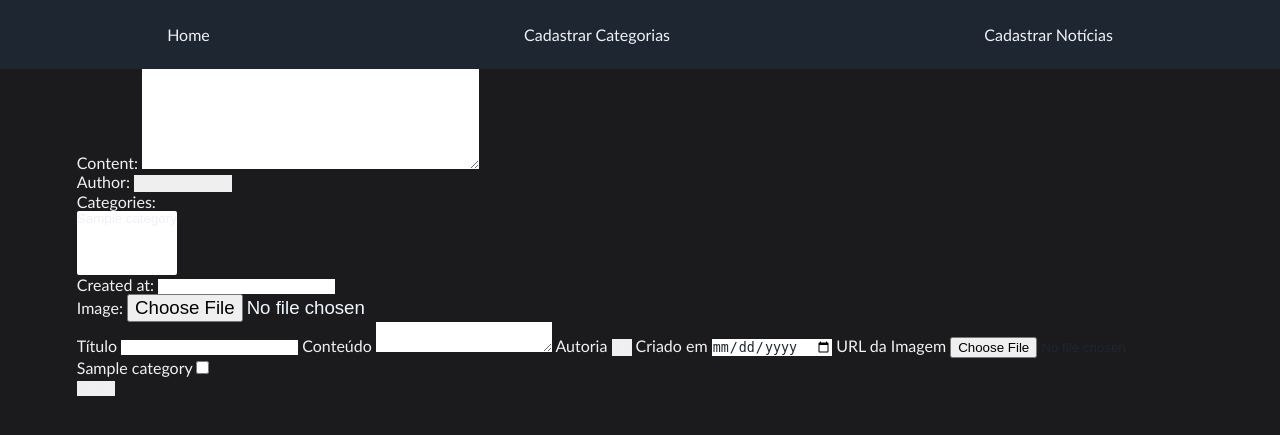
After one commit to mariacarolarm/Spotnews, a Django app: page /news/ in a window 1280 px wide. The commit adds this page. Shown: the top 435 px of the page. Run offline with Django 4.2, Linux system fonts and the light colour scheme; tables that the repository leaves empty hold one stand-in row (values such as "Sample post"); lists and menus that the app fills with data are empty.

Commit message:
feat: setimo requisito

```diff
--- a/news/models.py
+++ b/news/models.py
@@ -41,3 +41,16 @@ class CategoryForm(forms.ModelForm):
     class Meta:
         model = Category
         fields = ['name']
+
+
+class NewsForm(forms.ModelForm):
+    class Meta:
+        model = News
+        fields = [
+            'title',
+            'content',
+            'author',
+            'categories',
+            'created_at',
+            'image'
+            ]
--- a/news/templates/categories_form.html
+++ b/news/templates/categories_form.html
@@ -12,12 +12,12 @@
           <li><a href="{% url 'categories-form' %}">Cadastrar Categorias</a></li>
       </ul>
     </header>
-    <div>
+    <div class="categories-form">
       <form method="post" action="{% url 'categories-form' %}">
         {% csrf_token %}
         {{ form.as_p }}
       <label for="id_name">Nome</label>
-      <input type="text" name="name" maxlength="200" required>
+      <input type="text" name="name" maxlength="200" required id="id_name">
       <button type="submit">Salvar</button>
     </div>
 {% endblock %}
--- /dev/null
+++ b/news/templates/news_form.html
@@ -0,0 +1,42 @@
+{% extends 'base.html' %}
+{% load static %}
+
+{% block title %}
+  Formulário para Nova Notícia
+{% endblock %}
+
+{% block content %}
+    <header class="header">
+      <ul class="header-links">
+          <li><a href="{% url 'home-page' %}">Home</a></li>
+          <li><a href="{% url 'categories-form' %}">Cadastrar Categorias</a></li>
+          <li><a href="{% url 'news-form' %}">Cadastrar Notícias</a></li>
+      </ul>
+    </header>
+    <div>
+      <form method="post" action="{% url 'news-form' %}" enctype="multipart/form-data">
+        {% csrf_token %}
+        {{ form.as_p }}
+      <label for="id_title">Título</label>
+      <input type="text" name="title">
+      <label for="id_content">Conteúdo</label>
+      <textarea name="content" id=""></textarea>
+      <label for="id_author">Autoria</label>
+      <select name="author" id="">
+        {% for user in form %}
+        <option value=""></option>
+        {% endfor %}
+      </select>
+      <label for="id_created_at">Criado em </label>
+      <input type="date" name="created_at" id="">
+      <label for="id_image">URL da Imagem</label>
+      <input type="file" name="image">
+        {% for category in categories.all %}
+      <section>
+        <label for="id_categories_">{{ category.name }}</label>
+        <input type="checkbox" name="categories" value="{{ category.id }}">
+      </section>
+        {% endfor %}
+      <button type="submit">Salvar</button>
+    </div>
+{% endblock %}
--- a/news/urls.py
+++ b/news/urls.py
@@ -1,8 +1,9 @@
 from django.urls import path
-from .views import index, new_category, news
+from .views import index, new_category, new_news, news
 
 urlpatterns = [
   path('', index, name='home-page'),
   path('news/<int:id>/', news, name='news-details-page'),
   path('categories/', new_category, name='categories-form'),
+  path('news/', new_news, name='news-form')
 ]
--- a/news/views.py
+++ b/news/views.py
@@ -1,5 +1,5 @@
 from django.shortcuts import render, redirect
-from news.models import CategoryForm, News
+from news.models import Category, CategoryForm, News, NewsForm, User
 
 
 def index(request):
@@ -22,3 +22,17 @@ def new_category(request):
         form = CategoryForm()
         context = {'form': form}
         return render(request, 'categories_form.html', context)
+
+
+def new_news(request):
+    if request.method == 'POST':
+        form = NewsForm(request.POST, request.FILES)
+        if form.is_valid():
+            form.save()
+            return redirect('home-page')
+    else:
+        form = NewsForm()
+        users = User.objects.all()
+        categories = Category.objects.all()
+        return render(request, 'news_form.html',
+                      {'form': form, 'users': users, 'categories': categories})
```
